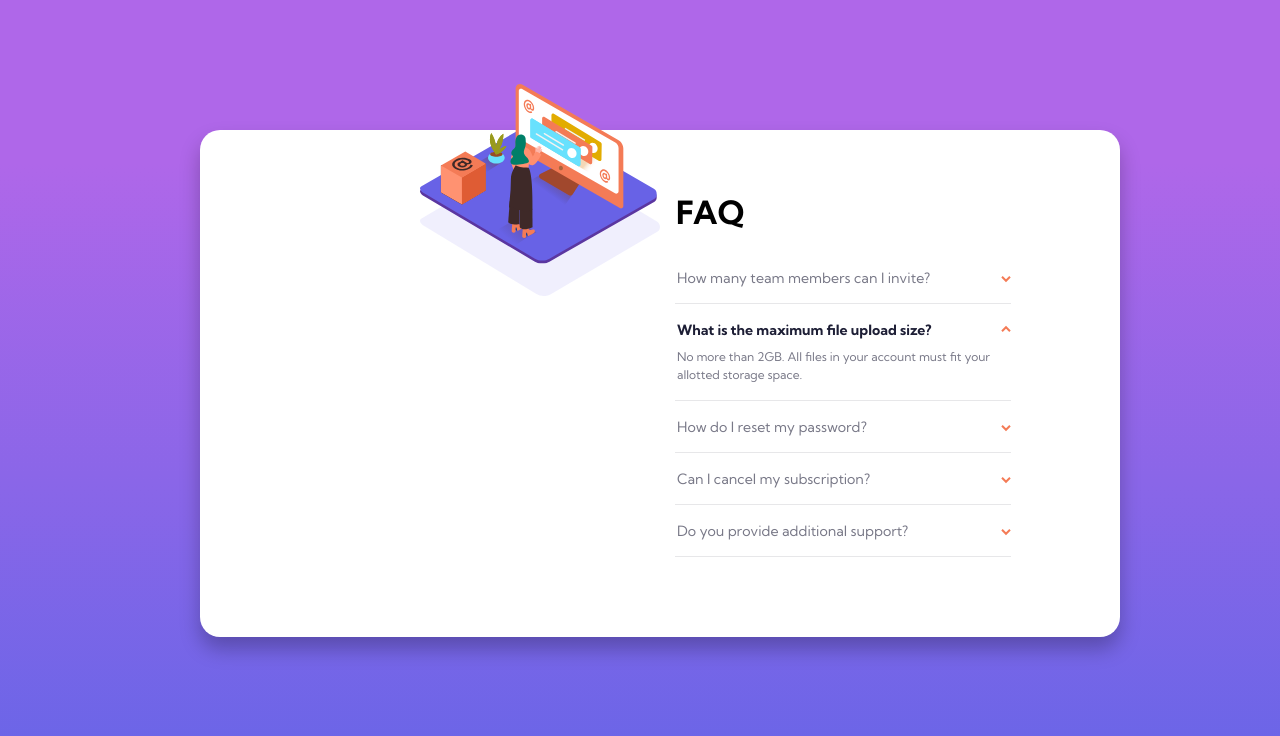
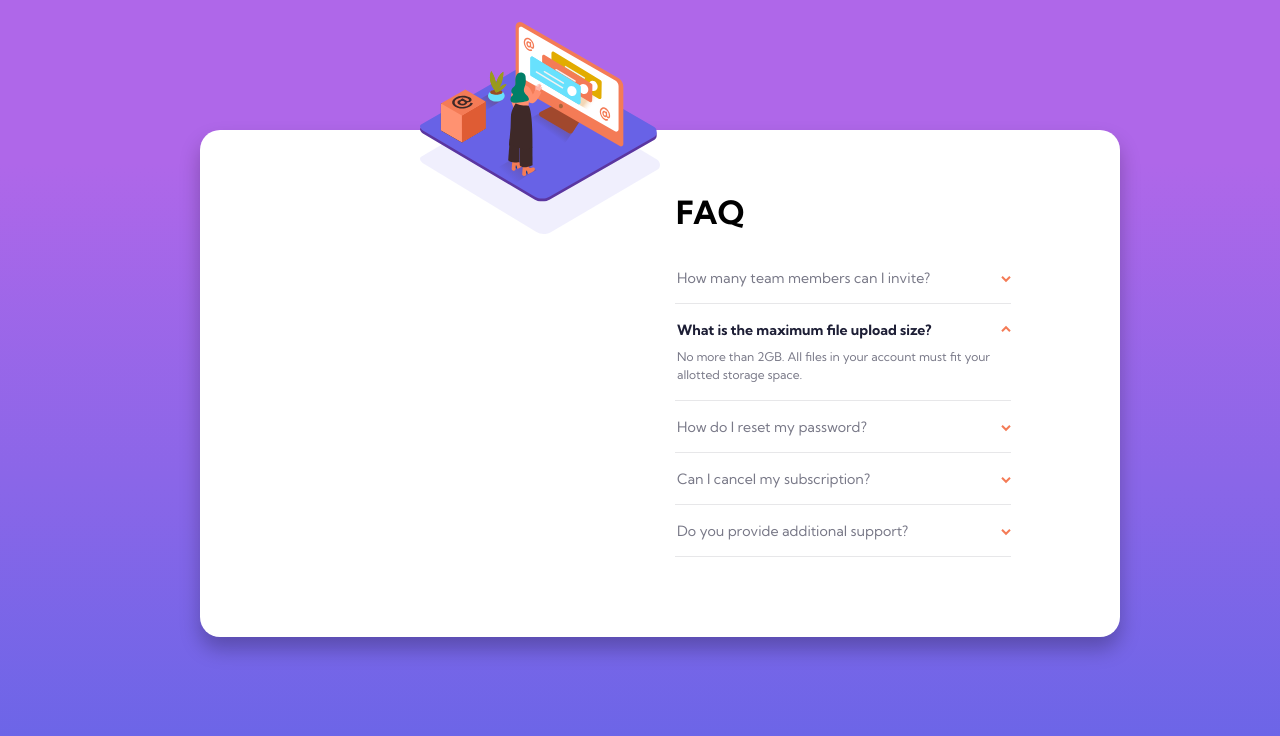
Before and after one commit to JCDMeira/13-faq, a React (Create React App) app: page / in a window 1280 px wide. Shown: the top 736 px of the page. Built offline with nearby package versions, Linux system fonts and the light colour scheme.

Commit message:
Update: images for desktop device

```diff
--- a/src/App.jsx
+++ b/src/App.jsx
@@ -1,3 +1,4 @@
+/* eslint-disable no-unused-vars */
 import React, { useState } from 'react';
 
 // # My components from styled-components
@@ -9,6 +10,11 @@ import { Accordion } from './components/Accordion/index.jsx';
 
 // # mobile images
 import mobileIllustration from './assets/images/img-mobile.svg';
+
+// # desktop images
+import box from './assets/images/illustration-box-desktop.svg';
+import desktopIllustatrion from './assets/images/illustration-woman-online-desktop.svg';
+import shadow from './assets/images/bg-pattern-desktop.svg';
 
 // # data, faq question and answer
 import { faqs } from './faqs';
@@ -38,7 +44,23 @@ function App() {
           <div className="image">
             <div className="illustration">
               {screenSize > 1200 ? (
-                console.log('maior')
+                <>
+                  <div className="boxContent">
+                    <img src={box} alt="red box illustration" />
+                  </div>
+                  <div className="contentOverflowHidden">
+                    <img
+                      src={desktopIllustatrion}
+                      alt="illustration - woman looking at a screen"
+                      className="desktop-illustration"
+                    />
+                    <img
+                      src={shadow}
+                      alt="illustration - shadow"
+                      className="shadow"
+                    />
+                  </div>
+                </>
               ) : (
                 <img
                   src={mobileIllustration}
--- a/src/components/Content/Content.js
+++ b/src/components/Content/Content.js
@@ -72,10 +72,47 @@ export const Content = styled.div`
     justify-content: initial;
     width: 920px;
     height: 507px;
-    padding-top: 6.2rem;
+    padding-top: 0rem;
 
     .image{
       width: 460px;
+
+      .illustration{
+        display: block;
+        position: relative;
+        display: flex;
+        align-items: center;
+
+        .boxContent{
+          position: absolute;
+          z-index: 6;
+          left: -9.3rem;
+          top: 14.1rem;
+          margin-top: 6.2rem;
+        }
+        .contentOverflowHidden{
+          overflow: hidden;
+          position: relative;
+          height: 507px;
+
+          .desktop-illustration{
+            position: relative;
+            margin-top: 0.5rem;
+            margin-left: -8.3rem;
+            z-index: 3;
+            margin-top: 6.8rem;
+          }
+
+          .shadow{
+            position: absolute;
+            top: -29.8rem;
+            right: 0rem;
+            width: 250%;
+            z-index: 1;
+          }
+
+        }
+      }
     }
 
     .faqContent{
@@ -85,7 +122,7 @@ export const Content = styled.div`
       h1 {
       font-size: 3.2em;
       line-height: 3.6rem;
-      margin-top: 0.2rem;
+      margin-top: 6.4rem;
       margin-bottom: 3.9rem;
     }
     }
```
Also changed, not shown: presentation/desktop.png.
